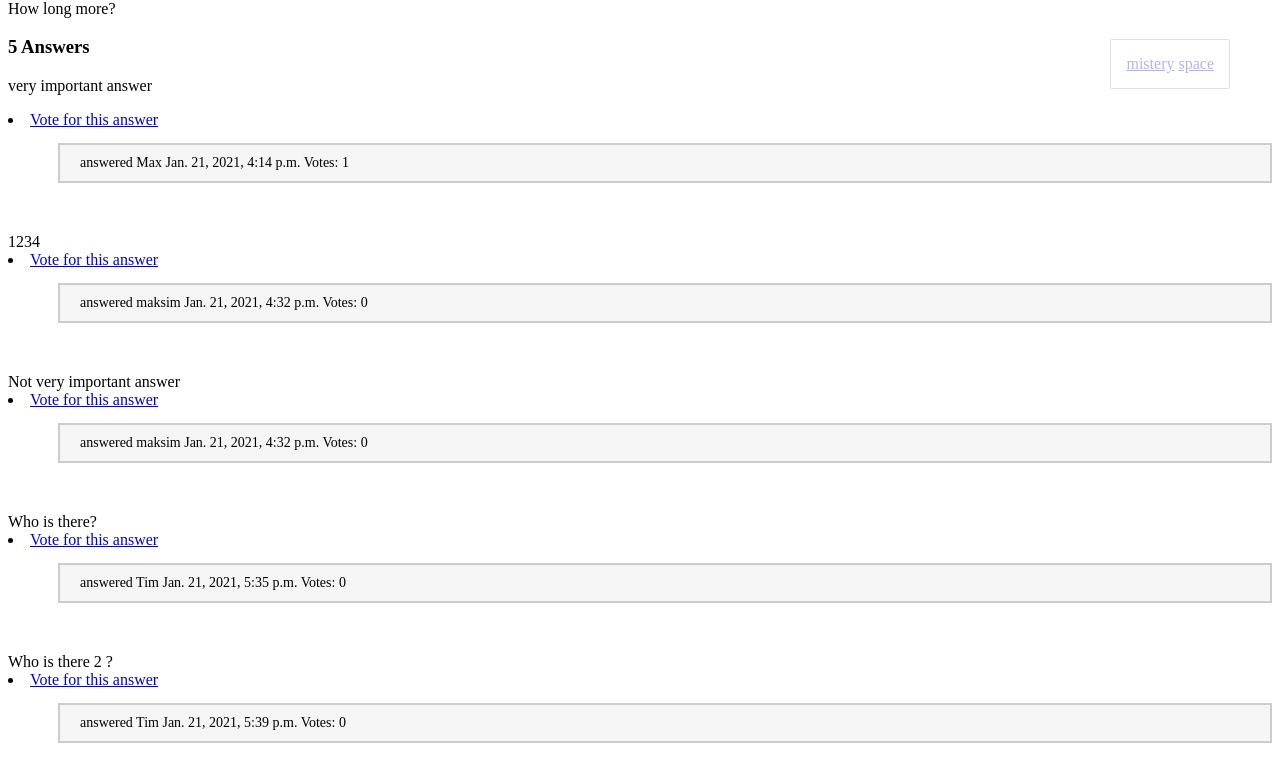
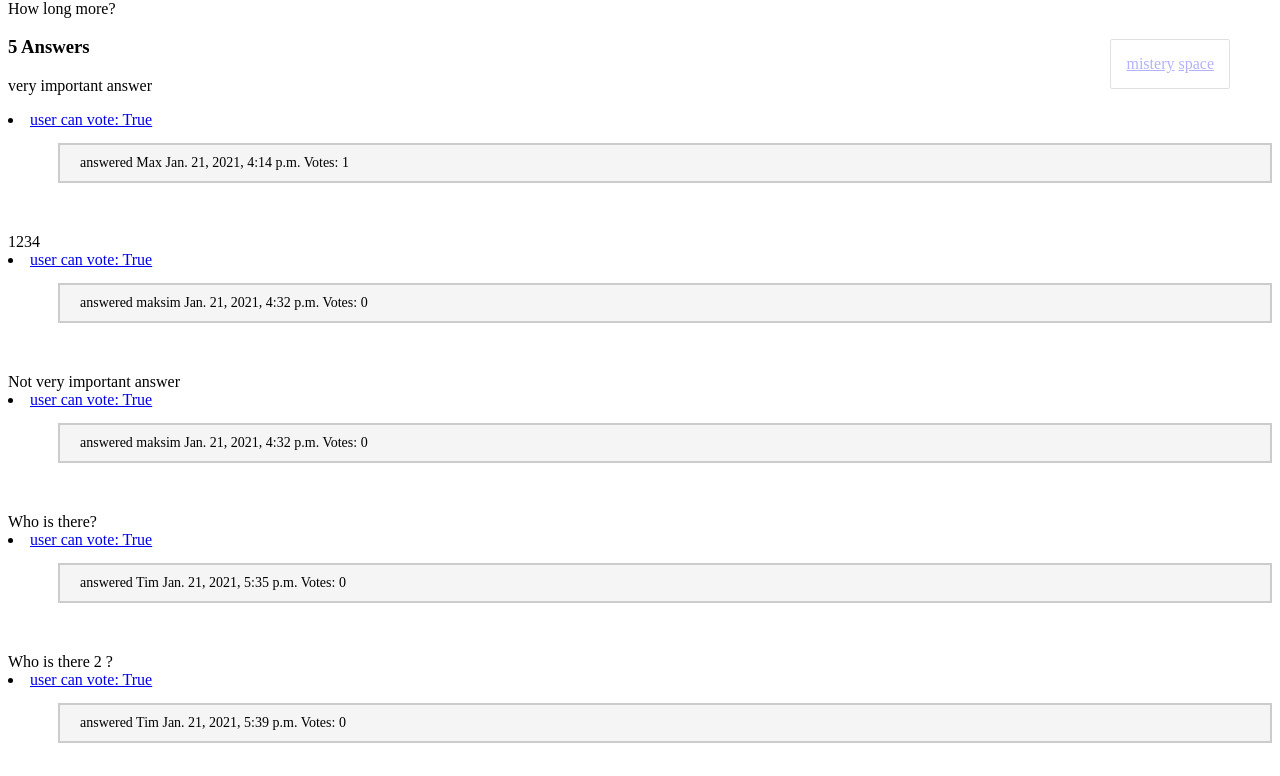
Before and after one commit to raptor72/hasker, a Django app: a page that uses hasker/templates/hasker/question_detail.html in a window 1280 px wide. Shown: the part 233-1009 px from the top of the page. Run offline with Django 3.2, Linux system fonts and the light colour scheme; a user stored in the database is signed in; data comes from the database, SQL or seed files in the repository; both versions use the stored data as it was after the commit.

Commit message:
transfer user_cav_vote from answer to question object, because on each question can be only one vote

```diff
--- a/hasker/models.py
+++ b/hasker/models.py
@@ -39,8 +39,15 @@ class Question(models.Model):
     def answer_count(self):
         return self.answer_set.values().__len__()
 
+    def user_can_vote(self, user):
+        query_set = user.vote_set.all().filter(question=self)
+        if query_set.exists():
+            return False
+        return True
+
     class Meta:
         ordering = ['-date_create']
+
 
 
 class Answer(models.Model):
@@ -50,11 +57,11 @@ class Answer(models.Model):
     date_create = models.DateTimeField(auto_now_add=True)
     is_correct = models.BooleanField(default=False)
 
-    def user_can_vote(self, user):
-        query_set = user.vote_set.all().filter(answer=self)
-        if query_set.exists():
-            return False
-        return True
+    # def user_can_vote(self, user):
+    #     query_set = user.vote_set.all().filter(answer=self)
+    #     if query_set.exists():
+    #         return False
+    #     return True
 
     def vote_count(self):
         return self.vote_set.values().__len__()
--- a/hasker/templates/hasker/question_detail.html
+++ b/hasker/templates/hasker/question_detail.html
@@ -29,7 +29,9 @@
        {% for answer in question.answer_set.all %}
             {{ answer.content }}
             <br>
-   <li><a href="{% url 'vote_answer_url' answer.id %}">Vote for this answer</a></li>
+
+                <li><a href="{% url 'vote_answer_url' answer.id %}">user can vote: {{ user_can_vote }} </a></li>
+
             <p class="answered"> answered {{ answer.user  }} {{ answer.date_create }} Votes: {{ answer.vote_count }} </p>
             <br>
             <br>
--- a/hasker/views.py
+++ b/hasker/views.py
@@ -65,7 +65,8 @@ def question_detail(request, slug):
     else:
         form = AnswerForm()
         question = Question.objects.get(slug=slug)
-        return render(request, 'hasker/question_detail.html', context={'form': form, 'question': question})
+        user_can_vote = question.user_can_vote(request.user)
+        return render(request, 'hasker/question_detail.html', context={'form': form, 'question': question, 'user_can_vote': user_can_vote})
 
 
 class TagDetail(LoginRequiredMixin, ObjectDetailMixin, View):
@@ -149,7 +150,7 @@ def vote_answer(request, answer_id):
     print(question)
 
     # question = get_object_or_404(Answer, question=answer)
-    user_can_vote = answer.user_can_vote(user)
+    user_can_vote = question.user_can_vote(user)
     print(user_can_vote)
 
     if request.method == 'GET' and user.is_authenticated:
```
Also changed, not shown: db.sqlite3.
